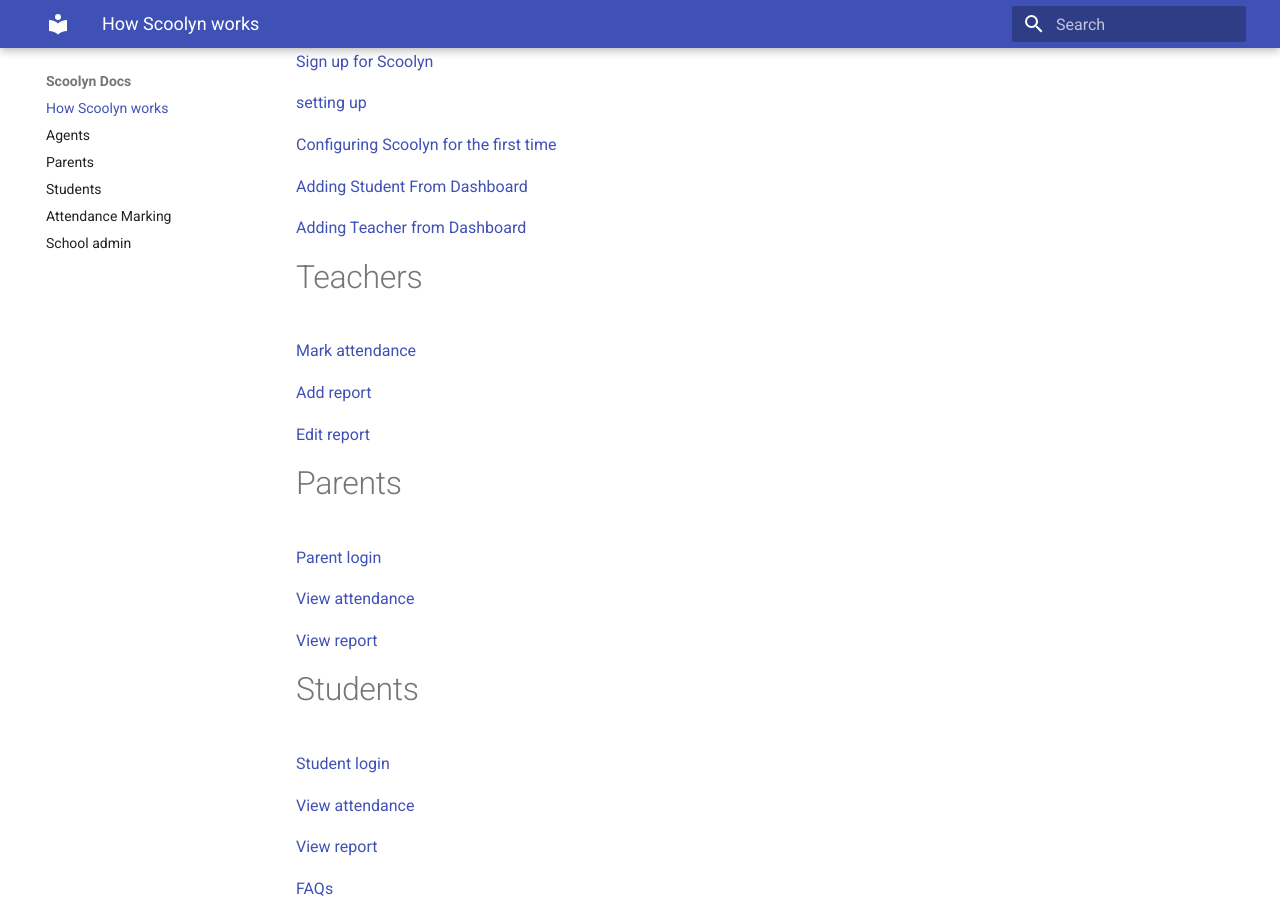
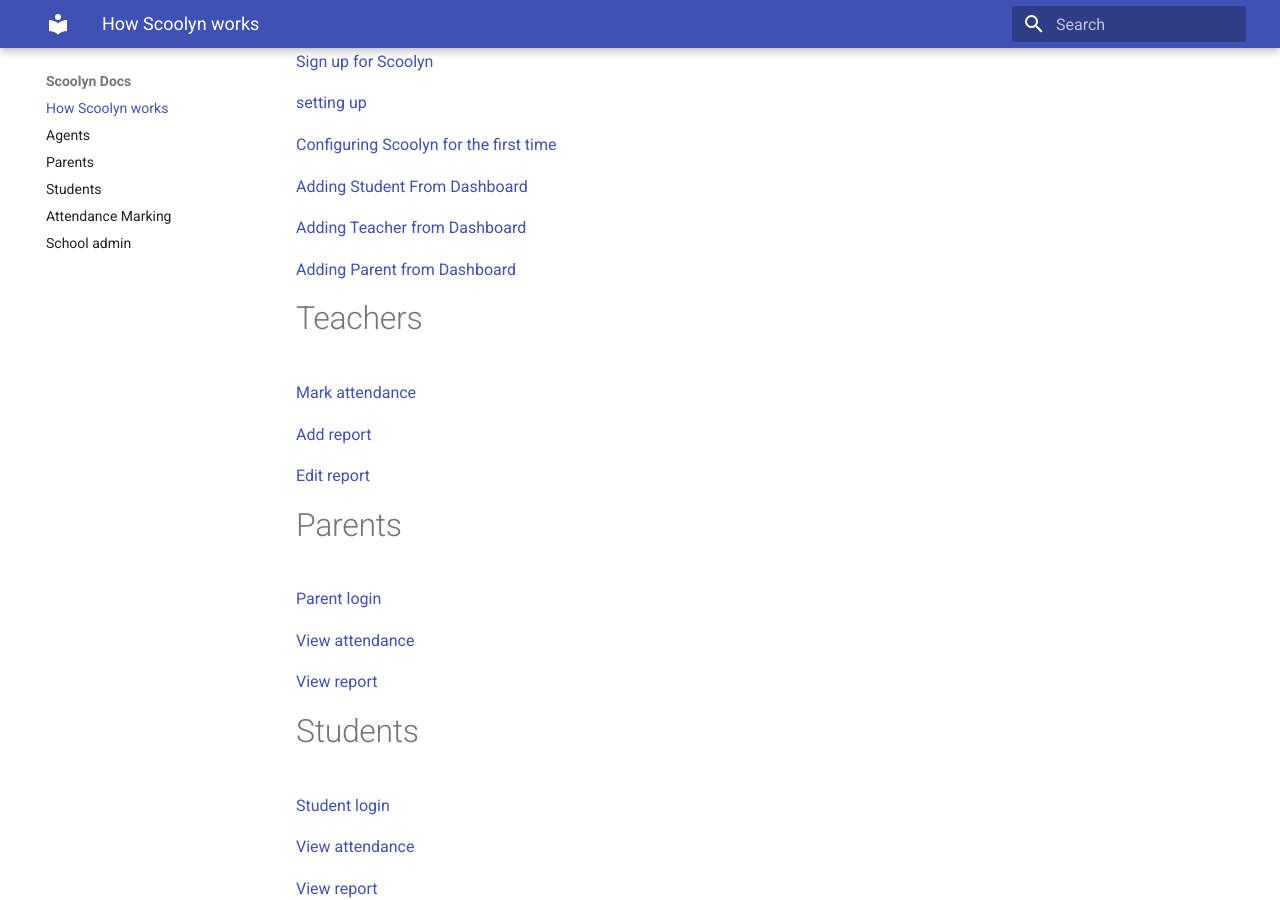
Before and after one commit to digikraaft/docs.scoolyn.com, an MkDocs documentation site: the page built from docs/index.md, in a window 1280 px wide and 900 px high, scrolled down 430 px. Built offline with MkDocs 1.6.1 and Material for MkDocs 9.7.7, drawn with Linux system fonts in a browser that asks for light colours.

Commit message:
Update index.md

```diff
--- a/docs/index.md
+++ b/docs/index.md
@@ -20,6 +20,7 @@ Here you will learn how to navigate through the School management App and learn
 
 [Adding Teacher from Dashboard](https://github.com/digikraaft/docs.scoolyn.com/blob/emma/docs/school-admin.md)
 
+[Adding Parent from Dashboard](https://github.com/digikraaft/docs.scoolyn.com/blob/emma/docs/school-admin.md)
 
 # Teachers
 
```
